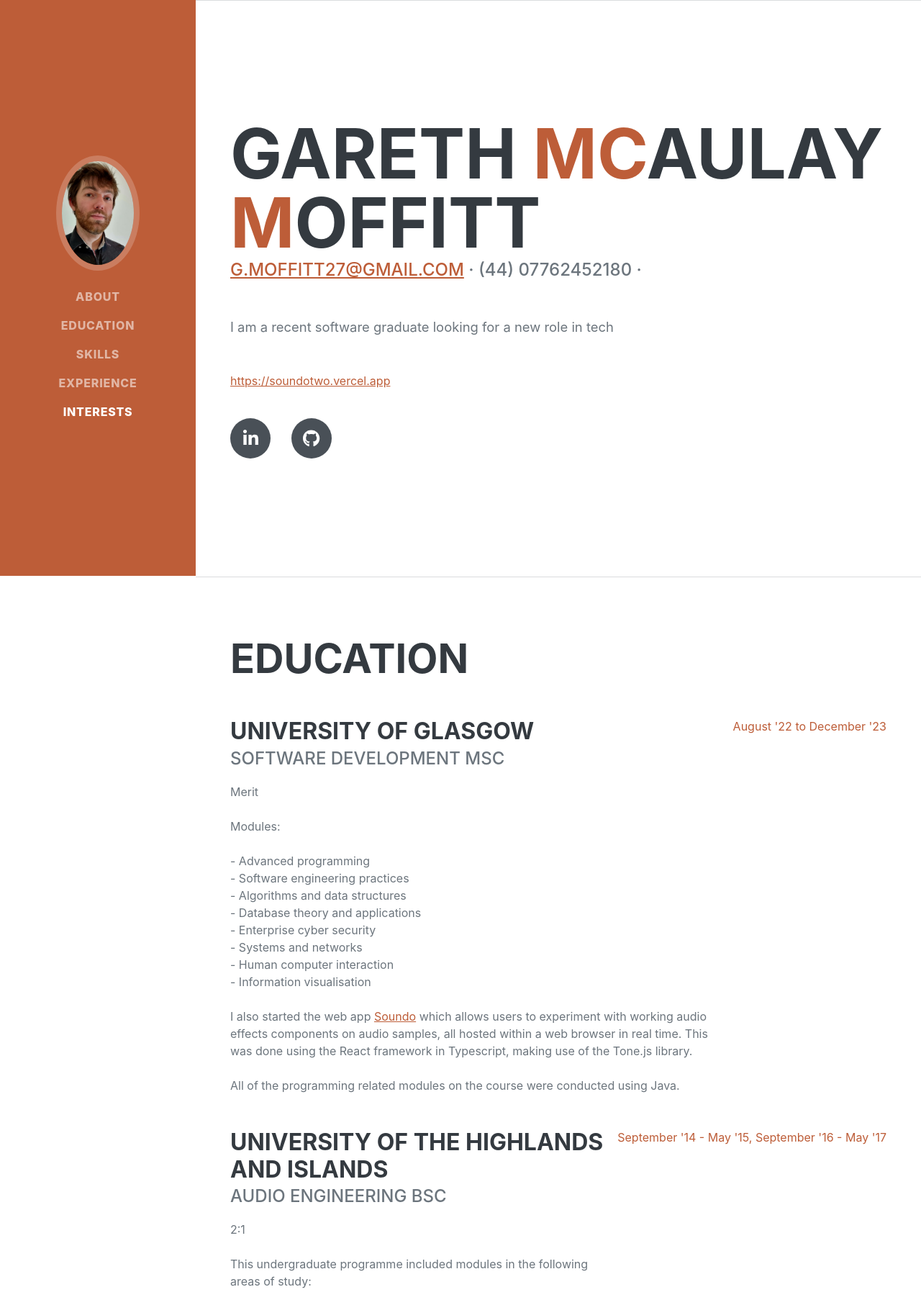
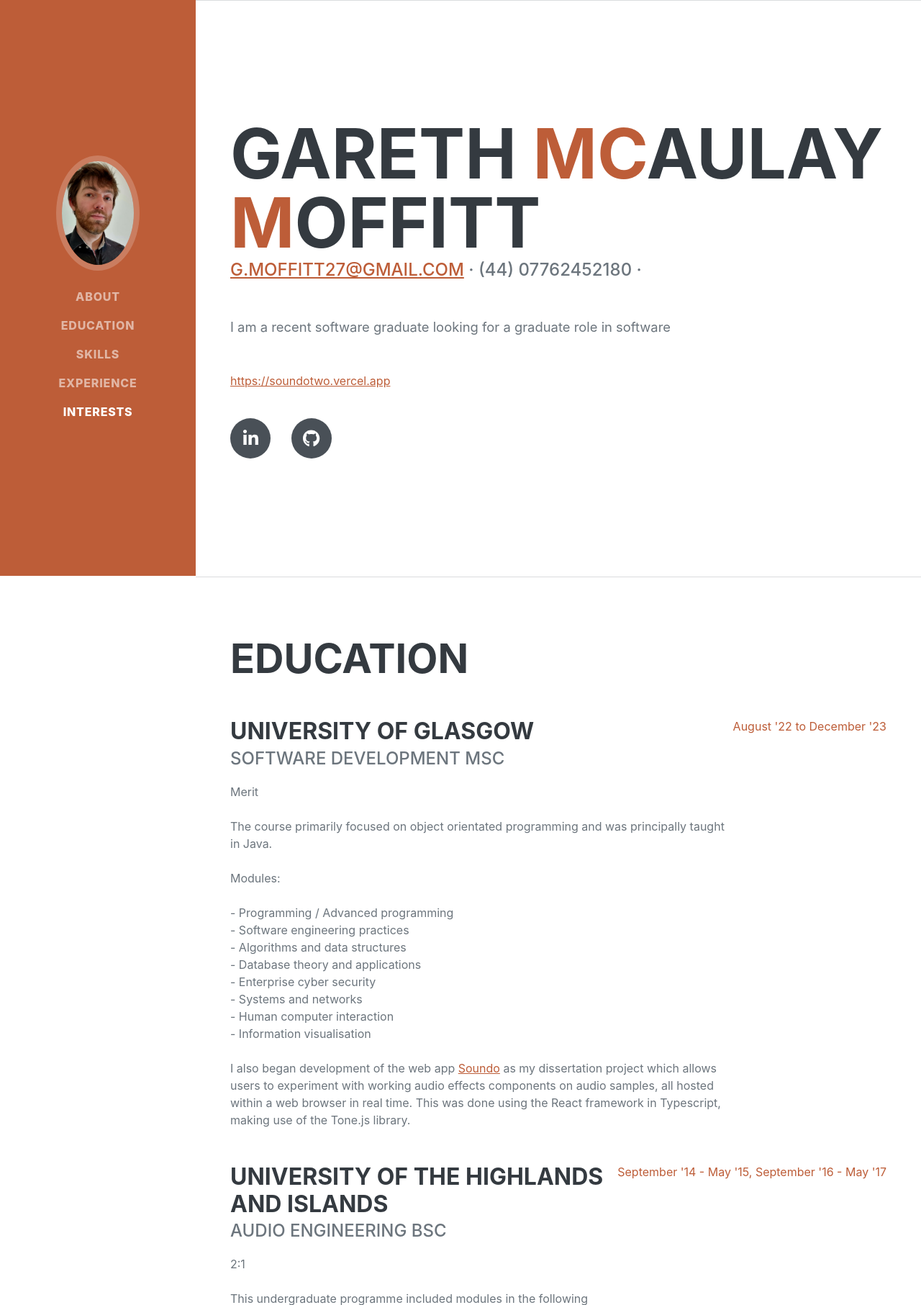
Before and after one commit to garethmcm/portfolio-app, a Django app: page / in a window 1280 px wide. Shown: the top 1813 px of the page at 72% size. Run offline with Django 4.2, Linux system fonts and the light colour scheme; some libraries are stand-ins or nearby versions; some web fonts are replaced.

Commit message:
minor tweaks to sections

```diff
--- a/dj_ango_project/dj_ango_app/templates/about.html
+++ b/dj_ango_project/dj_ango_app/templates/about.html
@@ -10,7 +10,7 @@
                 <a href="mailto:name@email.com">g.moffitt27@gmail.com</a>
                 · (44) 07762452180 ·
             </div>
-            <p class="lead mb-5">I am a recent software graduate looking for a new role in tech</p>
+            <p class="lead mb-5">I am a recent software graduate looking for a graduate role in software</p>
 {#            <p><a class="social-icon" href="https://www.linkedin.com/in/gareth-mcaulay-moffitt-878432278/" target="_blank">https://www.linkedin.com/in/gareth-mcaulay-moffitt-878432278/</a></p>#}
 {#            <p><a class="social-icon" href="https://github.com/garethmcm" target="_blank">https://github.com/garethmcm</a></p>#}
             <p><a class="social-icon" href="https://soundotwo.vercel.app" target="_blank">https://soundotwo.vercel.app</a></p>
--- a/dj_ango_project/dj_ango_app/templates/education.html
+++ b/dj_ango_project/dj_ango_app/templates/education.html
@@ -5,7 +5,7 @@
             <div class="flex-grow-1">
                 <h3 class="mb-0">University of Glasgow</h3>
                 <div class="subheading mb-3">Software Development MSc</div>
-                <div>Merit <br> <br> Modules: <br> <br> - Advanced programming <br> - Software engineering practices <br> - Algorithms and data structures <br> - Database theory and applications <br> - Enterprise cyber security <br> - Systems and networks <br> - Human computer interaction <br> - Information visualisation <br><br> I also started the web app <a href="https://soundotwo.vercel.app" target="_blank">Soundo</a> which allows users to experiment with working audio effects components on audio samples, all hosted within a web browser in real time. This was done using the React framework in Typescript, making use of the Tone.js library. <br> <br> All of the programming related modules on the course were conducted using Java.
+                <div>Merit <br> <br> The course primarily focused on object orientated programming and was principally taught in Java. <br> <br> Modules: <br> <br> - Programming / Advanced programming <br> - Software engineering practices <br> - Algorithms and data structures <br> - Database theory and applications <br> - Enterprise cyber security <br> - Systems and networks <br> - Human computer interaction <br> - Information visualisation <br> <br> I also began development of the web app <a href="https://soundotwo.vercel.app" target="_blank">Soundo</a> as my dissertation project which allows users to experiment with working audio effects components on audio samples, all hosted within a web browser in real time. This was done using the React framework in Typescript, making use of the Tone.js library.
                 </div>
             </div>
             <div class="flex-shrink-0"><span class="text-primary">August '22 to December '23</span></div>
--- a/dj_ango_project/dj_ango_app/templates/skills.html
+++ b/dj_ango_project/dj_ango_app/templates/skills.html
@@ -2,7 +2,7 @@
         <div class="experience-section-content">
             <h2 class="mb-5">Skills</h2>
             <div class="subheading mb-3">Programming Languages & Tools</div>
-            <div>Experience with various code languages including: <br> - C++ <br> - Python <br> - TypeScript / JavaScript  <br> - Java <br> <br> Experience with various frameworks including: <br> - JUCE <br> - Bela <br> - React <br> - Django <br> <br> Experience with various IDEs including: <br> - CLion <br> - IntelliJ <br> - PyCharm <br> - Visual Studio Code <br> - Rust <br> - SQL<br> - Sigma16 (an imitation of assembly level code) <br> - Swing <br> - Xcode <br> - Eclipse <br> - PostgreSQL
+            <div>Experience with various coding languages including: <br> - C++ <br> - Python <br> - TypeScript / JavaScript  <br> - Java <br> <br> Experience with various frameworks including: <br> - JUCE <br> - Bela <br> - React <br> - Django <br> <br> Experience with various IDEs including: <br> - CLion <br> - IntelliJ <br> - PyCharm <br> - Visual Studio Code <br> - Rust <br> - SQL<br> - Sigma16 (an imitation of assembly level code) <br> - Swing <br> - Xcode <br> - Eclipse <br> - PostgreSQL
                 </div>
 {#                    <ul class="list-inline dev-icons">#}
 {#                        <li class="list-inline-item"><i class="fab fa-html5"></i></li>#}
```
